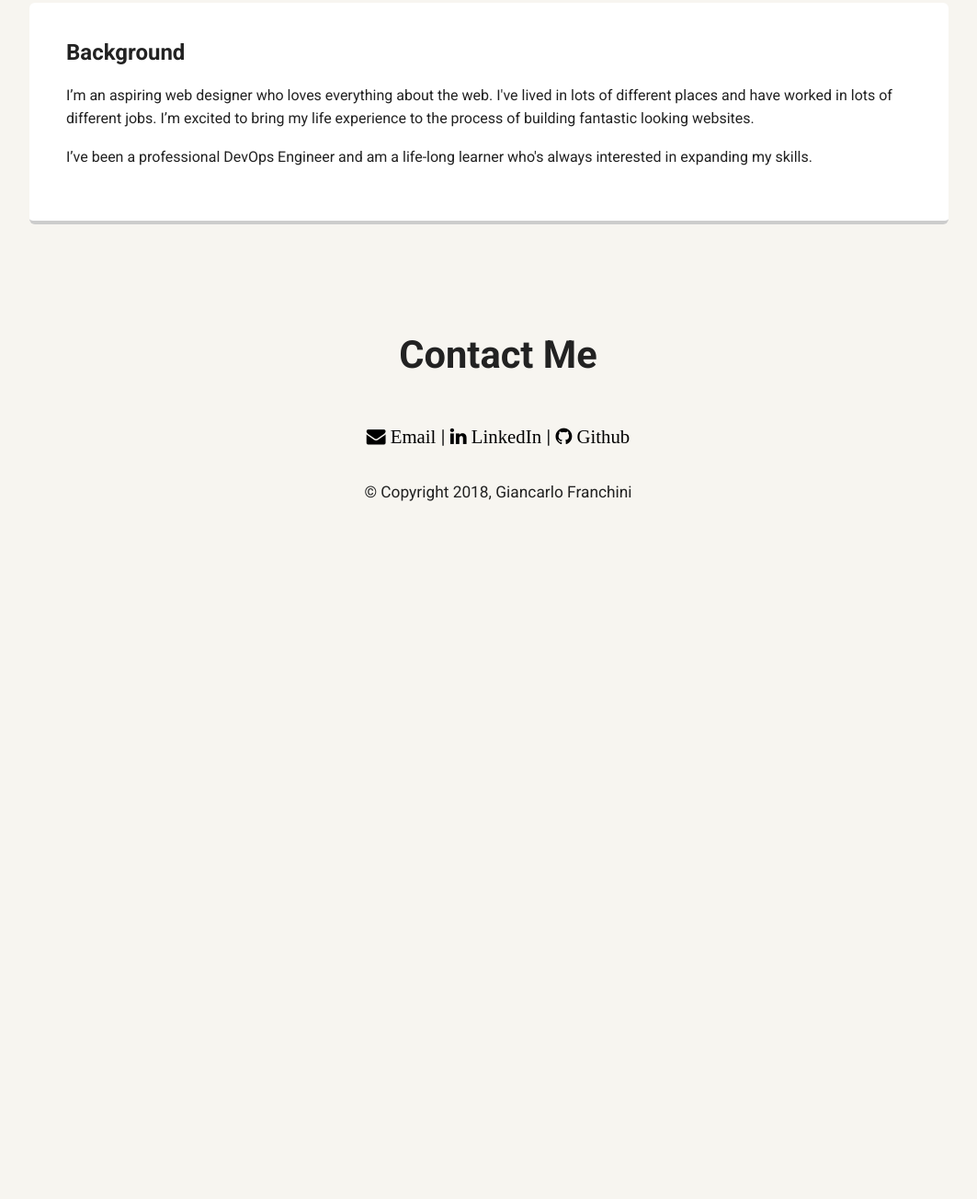
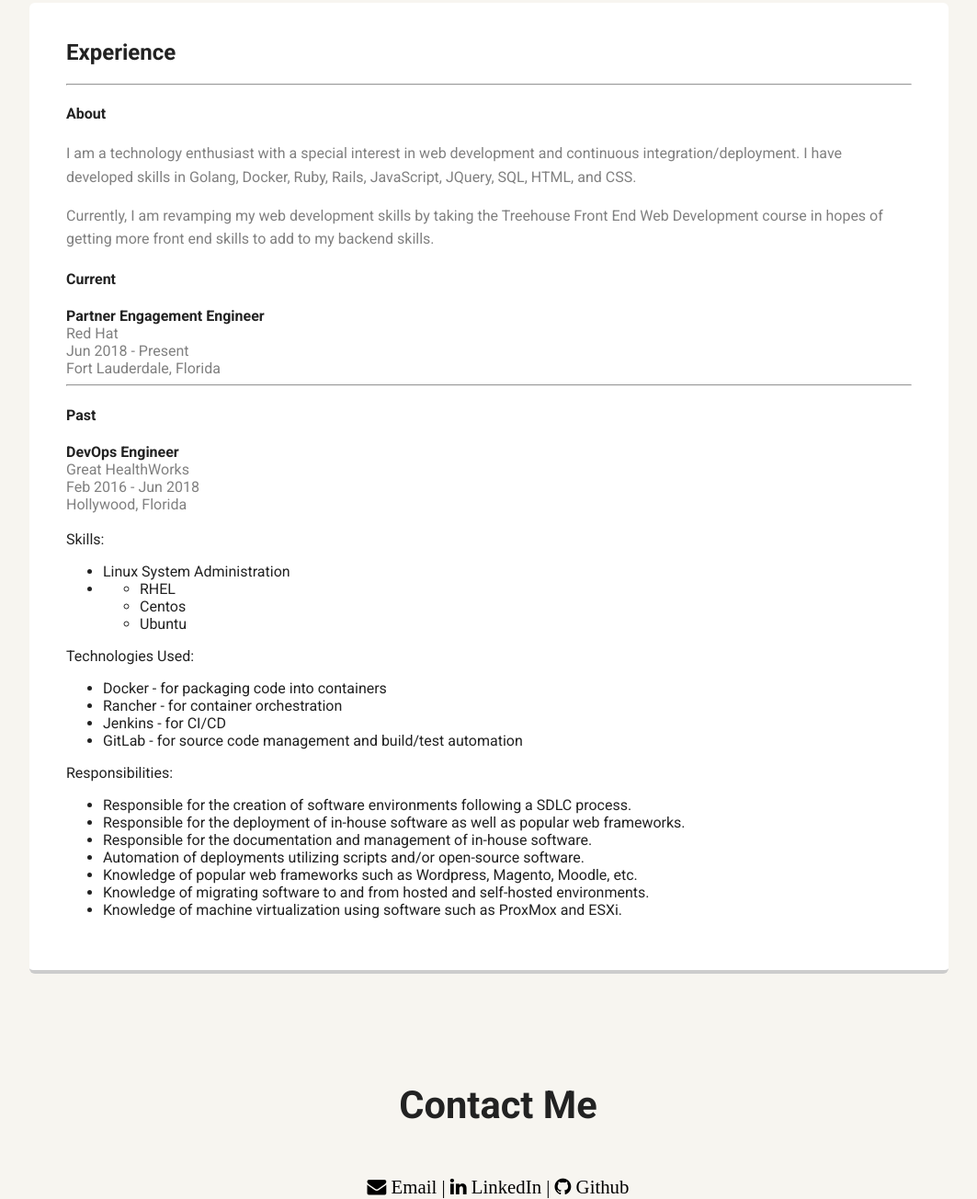
Before and after one commit to gfranchini/fewd, a plain HTML site: page project-01/experience.html in a window 1280 px wide. Shown: the part 517-1821 px from the top of the page at 92% size, without its empty margins (108-1171 px from the left). Before the commit the page ends 1143 px from the top, so only its background shows below. Drawn offline with Linux system fonts and the light colour scheme; a web font is replaced by a local one.

Commit message:
Added experience to experience page

```diff
--- a/project-01/experience.html
+++ b/project-01/experience.html
@@ -13,30 +13,90 @@
 
     <div class="main-nav">
         <ul class="nav">
-          <li class="name"><a href="index.html">Giancarlo Franchini</li>
+          <li class="name"><a href="index.html">Giancarlo Franchini</a></li>
           <li><a href="index.html">Home</a></li>
           <li><a href="experience.html">Experience</a></li>
         </ul>
     </div>
 
     <header class="experience-header">
-      <img src="images/code_icon.png" alt="Black and White profile picture" class="code-icon">
-      <h1 class="tag name">Experience</h1>
+      <img src="images/code_icon.png" alt="code-picture" class="code-icon">
     </header>
 
     <main class="flex">
       <div class="experience-card">
-        <h2>Background</h2>
-        <p>I’m an aspiring web designer who loves everything about the web. I've lived in lots of different places and have worked in lots of different jobs. I’m excited to bring my life experience to the process of building fantastic looking websites.</p>
-        <p>I’ve been a professional DevOps Engineer and am a life-long learner who's always interested in expanding my skills.</p>
+        <h2>Experience</h2>
+        <hr>
+        <h4>About</h4>
+
+        <div class="gray-text">
+          <p>I am a technology enthusiast with a special interest in web development and continuous integration/deployment. I have developed skills in Golang, Docker, Ruby, Rails, JavaScript, JQuery, SQL, HTML, and CSS.</p>
+          <p>Currently, I am revamping my web development skills by taking the Treehouse Front End Web Development course in hopes of getting more front end skills to add to my backend skills.</p>
+        </div>
+
+        <div class="current-employer">
+          <h4>Current</h4>
+
+            <strong>Partner Engagement Engineer</strong><br>
+            <div class="gray-text">
+              Red Hat<br>
+              Jun 2018 - Present<br>
+              Fort Lauderdale, Florida<br>
+            </div>
+
+        </div>
+
+        <hr>
+
+        <div class="last-employer">
+          <h4>Past</h4>
+            <strong>DevOps Engineer</strong><br>
+            <div class="gray-text">
+              Great HealthWorks<br>
+              Feb 2016 - Jun 2018<br>
+              Hollywood, Florida<br>
+            </div>
+            <div>
+              <br>
+                Skills:<br>
+                <ul>
+                  <li>Linux System Administration</li>
+                  <li>
+                    <ul>
+                      <li>RHEL</li>
+                      <li>Centos</li>
+                      <li>Ubuntu</li>
+                    </ul>
+                  </li>
+                </ul>
+                Technologies Used:<br>
+                <ul>
+                  <li>Docker - for packaging code into containers</li>
+                  <li>Rancher - for container orchestration</li>
+                  <li>Jenkins - for CI/CD</li>
+                  <li>GitLab - for source code management and build/test automation</li>
+                </ul>
+                Responsibilities:<br>
+                <ul>
+                  <li>Responsible for the creation of software environments following a SDLC process.</li>
+                  <li>Responsible for the deployment of in-house software as well as popular web frameworks.</li>
+                  <li>Responsible for the documentation and management of in-house software.</li>
+                  <li>Automation of deployments utilizing scripts and/or open-source software.</li>
+                  <li>Knowledge of popular web frameworks such as Wordpress, Magento, Moodle, etc.</li>
+                  <li>Knowledge of migrating software to and from hosted and self-hosted environments.</li>
+                  <li>Knowledge of machine virtualization using software such as ProxMox and ESXi.</li>
+                </ul>
+            </div>
+        </div>
+
       </div>
 
     </main>
     <footer>
       <h1>Contact Me</h1>
       <ul class="footer-links">
-        <li><a href="mailto:gfranchini88@gmail.com?Subject=Hi%20Giancarlo!" class="fa fa-envelope">  Email  </a></li> |
-        <li><a href="https://www.linkedin.com/in/giancarlo-franchini-0017197a/" class="fa fa-linkedin">  LinkedIn</a></li> |
+        <li><a href="mailto:gfranchini88@gmail.com?Subject=Hi%20Giancarlo!" class="fa fa-envelope">  Email |</a></li>
+        <li><a href="https://www.linkedin.com/in/giancarlo-franchini-0017197a/" class="fa fa-linkedin">  LinkedIn |</a></li>
         <li><a href="https://github.com/gfranchini/" class="fa fa-github">  Github</a></li>
       </ul>
       <small>&copy; Copyright 2018, Giancarlo Franchini</small>
--- a/project-01/styles.css
+++ b/project-01/styles.css
@@ -85,6 +85,7 @@ header .profile-image:hover {
 }
 
 .experience-header .code-icon {
+  margin-top: 60px;
   border-radius: 50%;
   border: 3px solid white;
 }
@@ -213,6 +214,10 @@ footer li {
   color: gray;
 }
 
+.gray-text  {
+  color: gray;
+}
+
 /* Styles for larger screens */
 @media screen and (min-width: 720px) {
 
```
Also changed, not shown: project-01/index.html (+3 -3 lines).
